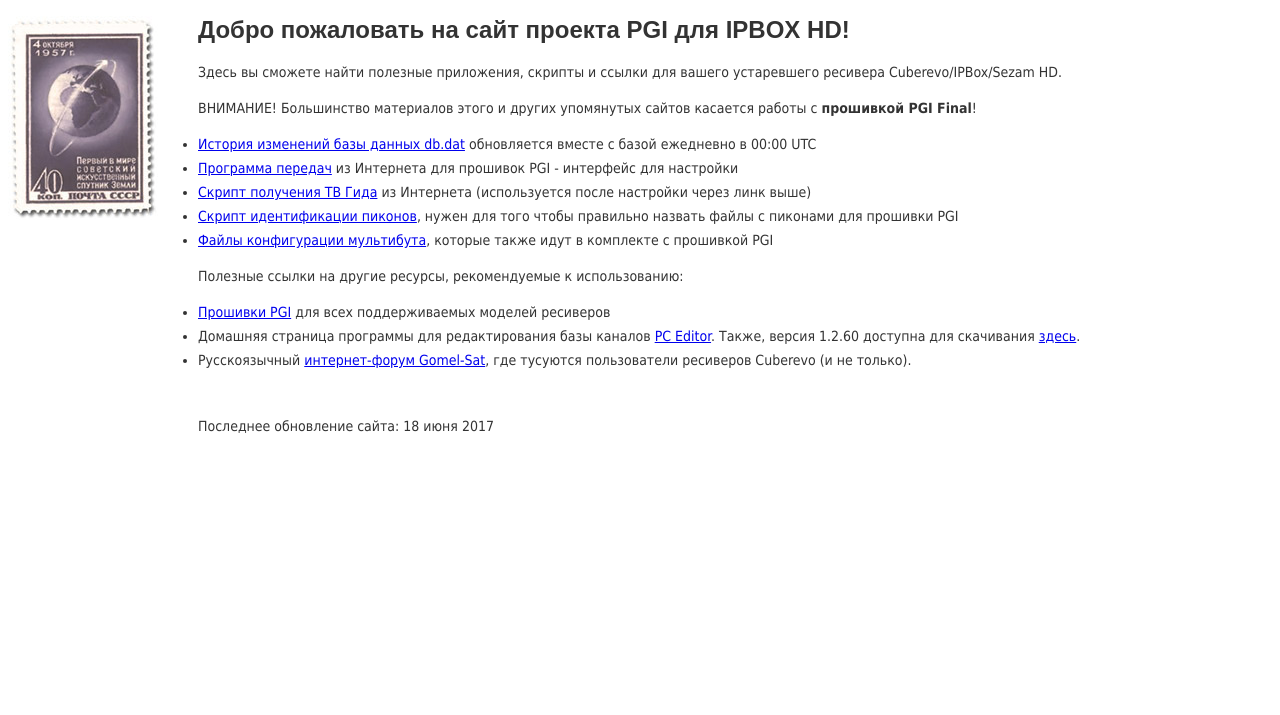
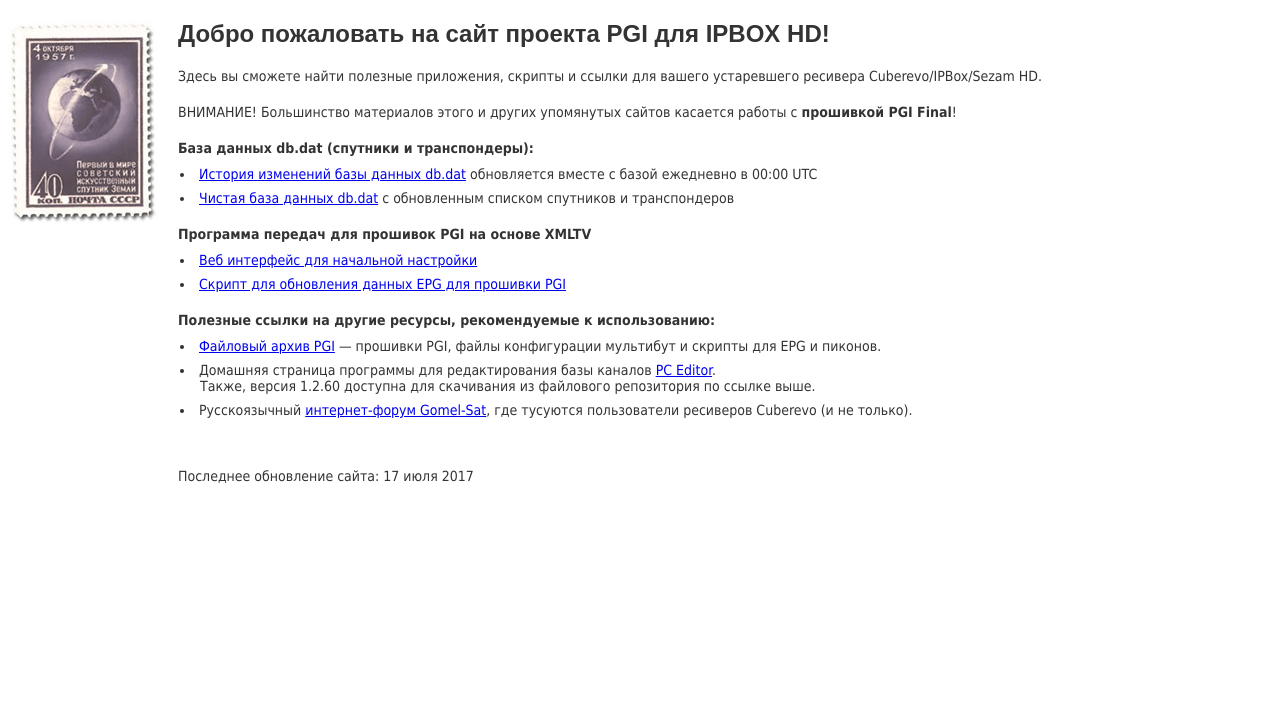
Before and after one commit to uncle-fed/sboxx.org, a PHP site: page / in a window 1280 px wide. Shown: the top 715 px of the page. Run offline with PHP 8.4, Linux system fonts and the light colour scheme.

Commit message:
Reorganised website's main index page into sections

```diff
--- a/www/index.css
+++ b/www/index.css
@@ -1,15 +1,29 @@
 body {
-   color:#333;
+  color:#333;
 }
 
-#logo {
-  float:left;
-  height:700px;
-  width:190px;
+aside {
+  position:fixed;
+  margin:0;
+  padding:0;
+}
+
+main {
+  margin-left:170px;
+}
+
+main.error {
+  margin-left:270px;
 }
 
 h1 {
   font:bold 24px Arial,sans-serif;
+  margin:20px 0 5px 0;
+}
+
+h2 {
+  font:bold 14px Tahoma,Verdana,Arial,sans-serif;
+  margin:20px 0 5px 0;
 }
 
 p, ul, footer {
@@ -17,11 +31,19 @@ p, ul, footer {
 }
 
 p {
-  margin: 20px 0 20px 0;
+  margin: 20px 0 0 0;
+}
+
+ul {
+  list-style-position: inside;
+  padding:0;
+  margin:10px;
 }
 
 li {
-  margin:8px 0 8px 0;
+  text-indent: -20px;
+  padding-left: 12px;
+  margin:8px auto;
 }
 
 footer {
--- a/www/index.php
+++ b/www/index.php
@@ -1,6 +1,6 @@
 <?php
 
-$db = '/var/www/html/dbdat.zip';
+$db = './dbdat.zip';
 $dd = file_exists($db) ? date('d.m.Y', filemtime($db)) : "";
 
 ?><!DOCTYPE html>
@@ -12,32 +12,38 @@ $dd = file_exists($db) ? date('d.m.Y', filemtime($db)) : "";
     <link rel="stylesheet" href="index.css" />
 </head>
 <body>
-    <div id="logo"><img src="sputnik.jpg" alt="Sputnik"></div>
+    <aside><a title="PGI Archive" href="https://mega.nz/#F!kKgzDAhJ!kZTL3xQcEgz_8fqLYC2fAA"><img src="sputnik.jpg" alt="Sputnik"></a></aside>
+    <main>
     <header>
         <h1>Добро пожаловать на сайт проекта PGI для IPBOX HD!</h1>
         <p>Здесь вы сможете найти полезные приложения, скрипты и ссылки для вашего устаревшего ресивера Cuberevo/IPBox/Sezam HD.</p>
         <p>ВНИМАНИЕ! Большинство материалов этого и других упомянутых сайтов касается работы с <strong>прошивкой PGI Final</strong>!</p>
     </header>
     <section>
+        <h2>База данных db.dat (спутники и транспондеры):</h2>
         <ul>
-<?php if ($dd) { ?>
-            <li><a href="dbdat.zip?<?=$dd?>">Чистая база данных db.dat</a> с обновленным списком спутников и транспондеров<?=$dd ? " от $dd" : ""?></li>
-<?php } ?>
-            <li><a href="dbdat.txt?<?=date('d.m.Y')?>">История изменений базы данных db.dat</a> обновляется вместе с базой ежедневно в 00:00 <?=date('T')?> </li>
-            <li><a href="/epg/">Программа передач</a> из Интернета для прошивок PGI - интерфейс для настройки</li>
-            <li><a href="epg/pgi_epg.zip">Скрипт получения ТВ Гида</a> из Интернета (используется после настройки через линк выше)</li>
-            <li><a href="piconid.zip">Скрипт идентификации пиконов</a>, нужен для того чтобы правильно назвать файлы с пиконами для прошивки PGI</li>
-            <li><a href="multiboot/">Файлы конфигурации мультибута</a>, которые также идут в комплекте с прошивкой PGI</li>
+            <li><a href="dbdat.txt">История изменений базы данных db.dat</a> обновляется вместе с базой ежедневно в 00:00 UTC</li>
+            <li><a href="dbdat.zip">Чистая база данных db.dat</a> с обновленным списком спутников и транспондеров<?=$dd ? " от $dd" : ""?></li>
         </ul>
-        <p>Полезные ссылки на другие ресурсы, рекомендуемые к использованию:</p>
+    </section>
+    <section>
+        <h2>Программа передач для прошивок PGI на основе XMLTV</h2>
         <ul>
-            <li><a title="https://mega.nz/#F!8BVVXCYB!RJq0aUtK_eQZGxoSZdA3Dw" href="https://mega.nz/#F!8BVVXCYB!RJq0aUtK_eQZGxoSZdA3Dw">Прошивки PGI</a> для всех поддерживаемых моделей ресиверов</li>
-            <li>Домашняя страница программы для редактирования базы каналов <a href="http://www.pceditor.de">PC Editor</a>. Также, версия 1.2.60 доступна для скачивания <a href="Setup_PCEditor_1.2.60.zip">здесь</a>.</li>
+            <li><a href="/epg/">Веб интерфейс для начальной настройки</a></li>
+            <li><a href="https://mega.nz/#!pO43VZqA!HuSn4IJEDx-ERETfTwmA0fllJx0-8_WI5tfPk4gi_Uc">Скрипт для обновления данных EPG для прошивки PGI</a></li>
+        </ul>
+    </section>
+    <section>
+        <h2>Полезные ссылки на другие ресурсы, рекомендуемые к использованию:</h2>
+        <ul>
+            <li><a title="https://mega.nz/#F!kKgzDAhJ!kZTL3xQcEgz_8fqLYC2fAA" href="https://mega.nz/#F!kKgzDAhJ!kZTL3xQcEgz_8fqLYC2fAA">Файловый архив PGI</a> &mdash; прошивки PGI, файлы конфигурации мультибут и скрипты для EPG и пиконов.</li>
+            <li>Домашняя страница программы для редактирования базы каналов <a href="http://www.pceditor.de">PC Editor</a>.<br /> Также, версия 1.2.60 доступна для скачивания из файлового репозитория по ссылке выше.</li>
             <li>Русскоязычный <a href="http://gomel-sat.bz/forum/21-ipbox-hd-sezam-hd-cuberevo-hd/">интернет-форум Gomel-Sat</a>, где тусуются пользователи ресиверов Cuberevo (и не только).</li>
         </ul>
     </section>
     <footer>
-        Последнее обновление сайта: 18 июня 2017
+        Последнее обновление сайта: 17 июля 2017
     </footer>
+    </main>
 </body>
 </html>
```
